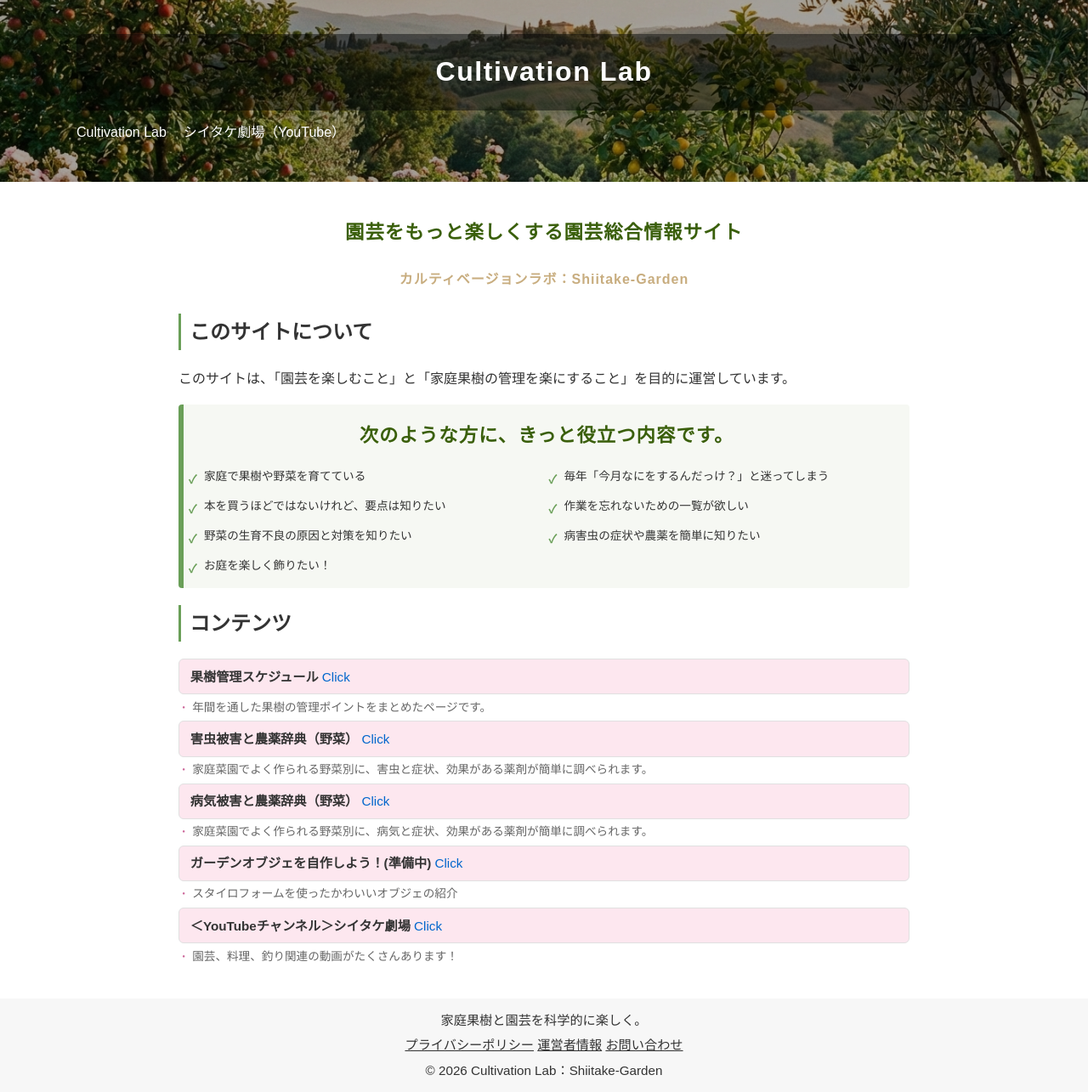
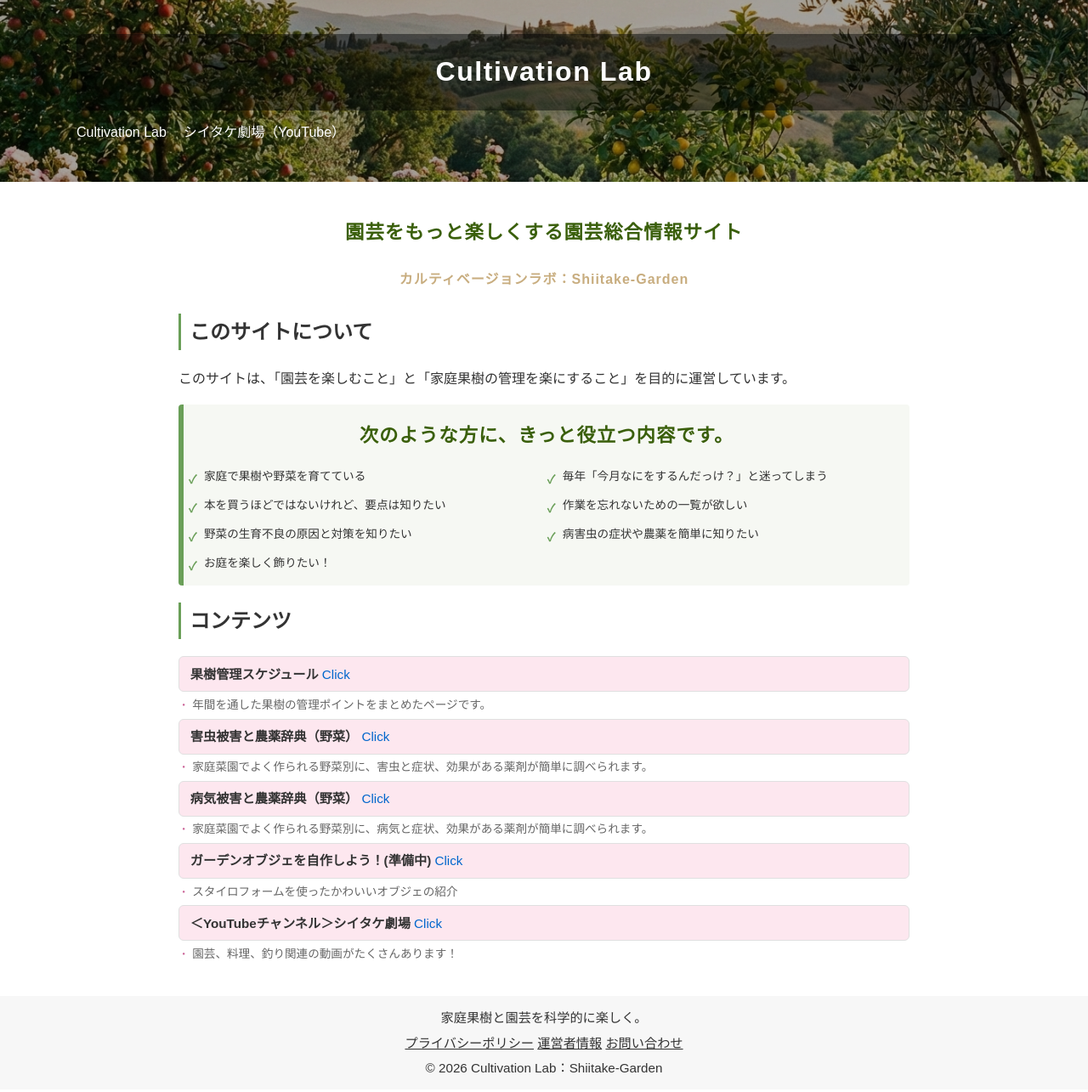
Before and after one commit to shiitake-garden/shiitake-garden.github.io, a Jekyll site: the page built from index.html, in a window 1280 px wide. Shown: the whole page at 85% size. Built offline with Jekyll 4.4.1, drawn with Linux system fonts in a browser that asks for light colours.

Commit message:
Update site.css

```diff
--- a/assets/css/site.css
+++ b/assets/css/site.css
@@ -81,7 +81,7 @@ h3 {
 .for-you ul {
   display: grid;
   grid-template-columns: repeat(2, 1fr); /* 2列 */
-  gap: 0.1rem 0.3rem; /* 行間・列間の調整 */
+  gap: 0.04rem 0.1rem; /* 行間・列間の調整 */
   padding-left: 5; /* 左の余白を消す（任意） */
   list-style-position: inside; /* ●を内側に */
   font-size: 0.85rem; /* 文字を小さく */
```
